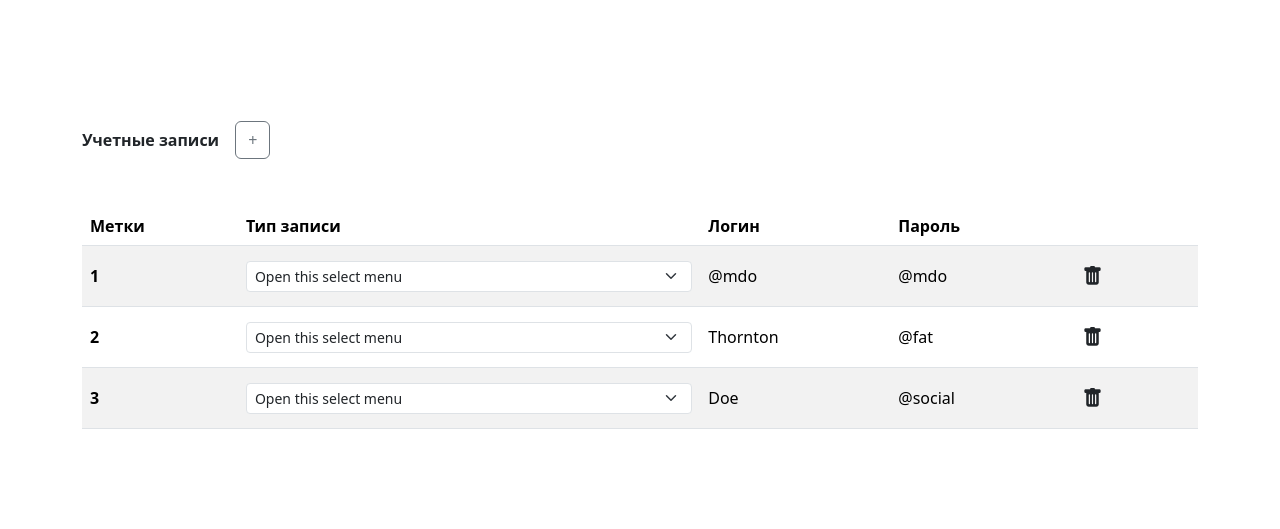
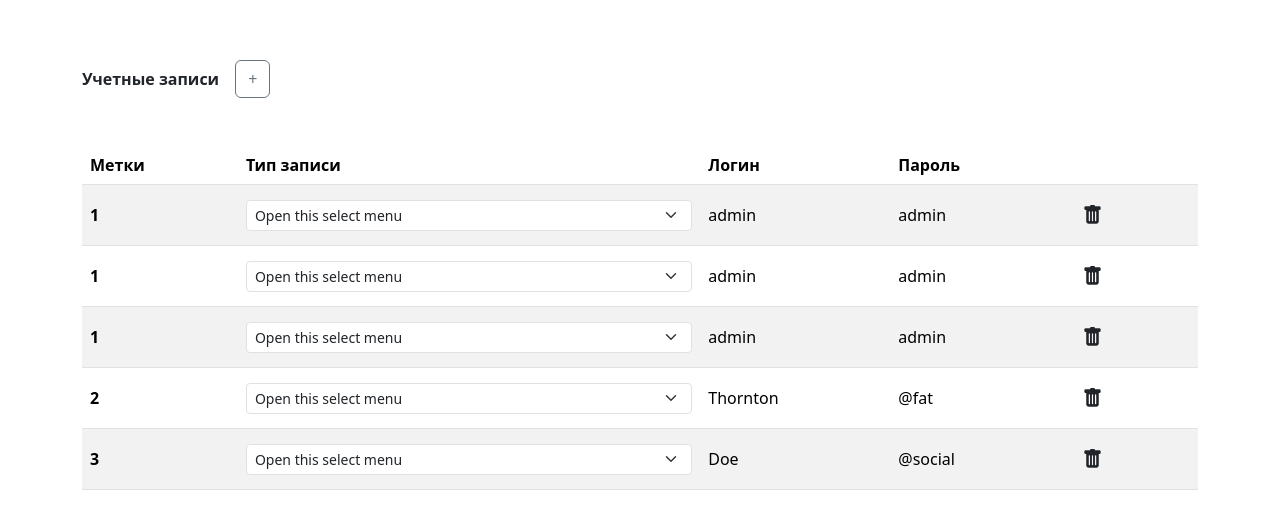
Before and after one commit to serj2626/saasoft-test, a Vue app: page / in a window 1280 px wide. Shown: the part 117-646 px from the top of the page. Built offline with nearby package versions, Linux system fonts and the light colour scheme; the HTML template or start-up script is replaced by a standard one.

Commit message:
import store

```diff
--- a/src/App.vue
+++ b/src/App.vue
@@ -1,4 +1,10 @@
-<script setup lang="ts"></script>
+<script setup lang="ts">
+import { useRecordStore } from './stores/record'
+import { storeToRefs } from 'pinia'
+const store = useRecordStore()
+
+const { records } = storeToRefs(store)
+</script>
 
 <template>
   <div class="app">
@@ -20,7 +26,7 @@
             </tr>
           </thead>
           <tbody>
-            <tr class="align-middle">
+            <tr v-for="record in records" :key="record.id" class="align-middle">
               <th scope="row">1</th>
               <td>
                 <select class="form-select form-select-sm" aria-label="Small select example">
@@ -30,8 +36,8 @@
                   <option value="3">Three</option>
                 </select>
               </td>
-              <td>@mdo</td>
-              <td>@mdo</td>
+              <td>{{ record.login }}</td>
+              <td>{{ record.password }}</td>
               <td>
                 <button class="btn fs-5">
                   <i class="bi bi-trash-fill"></i>
```
